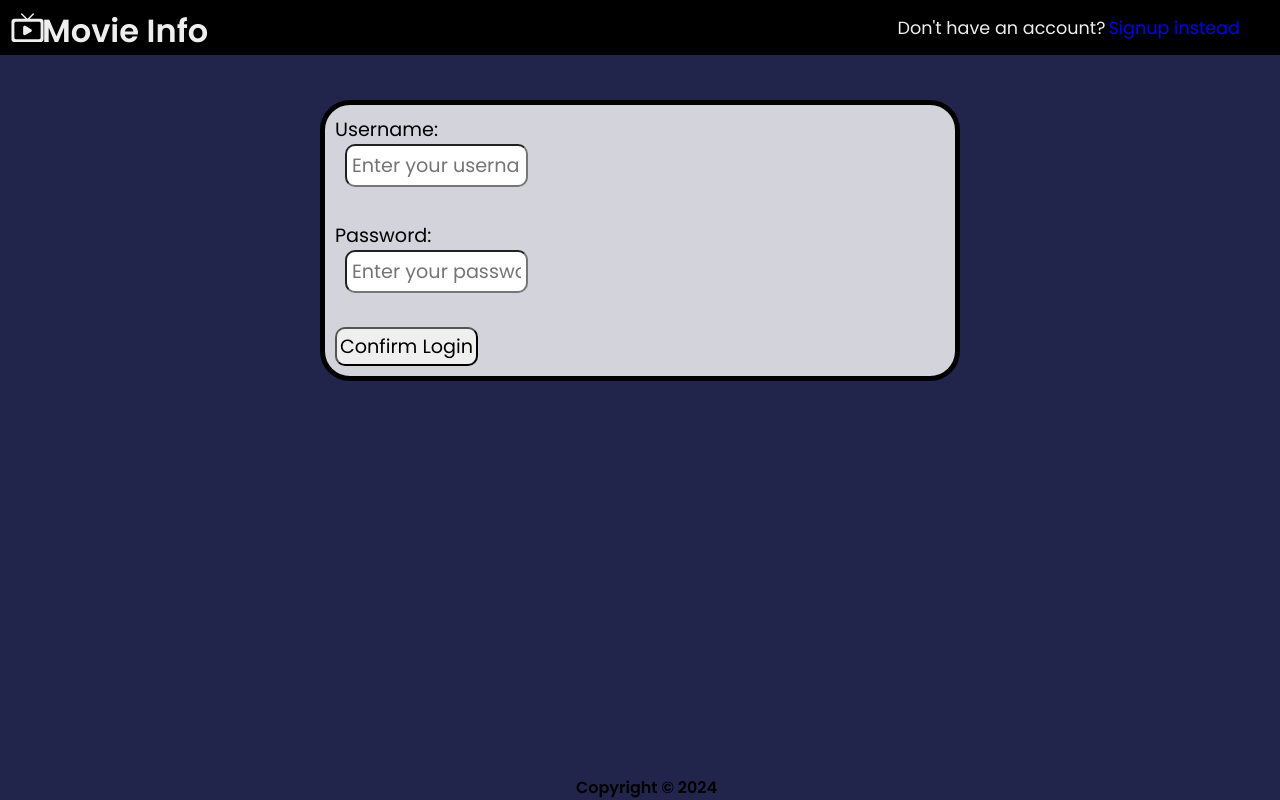
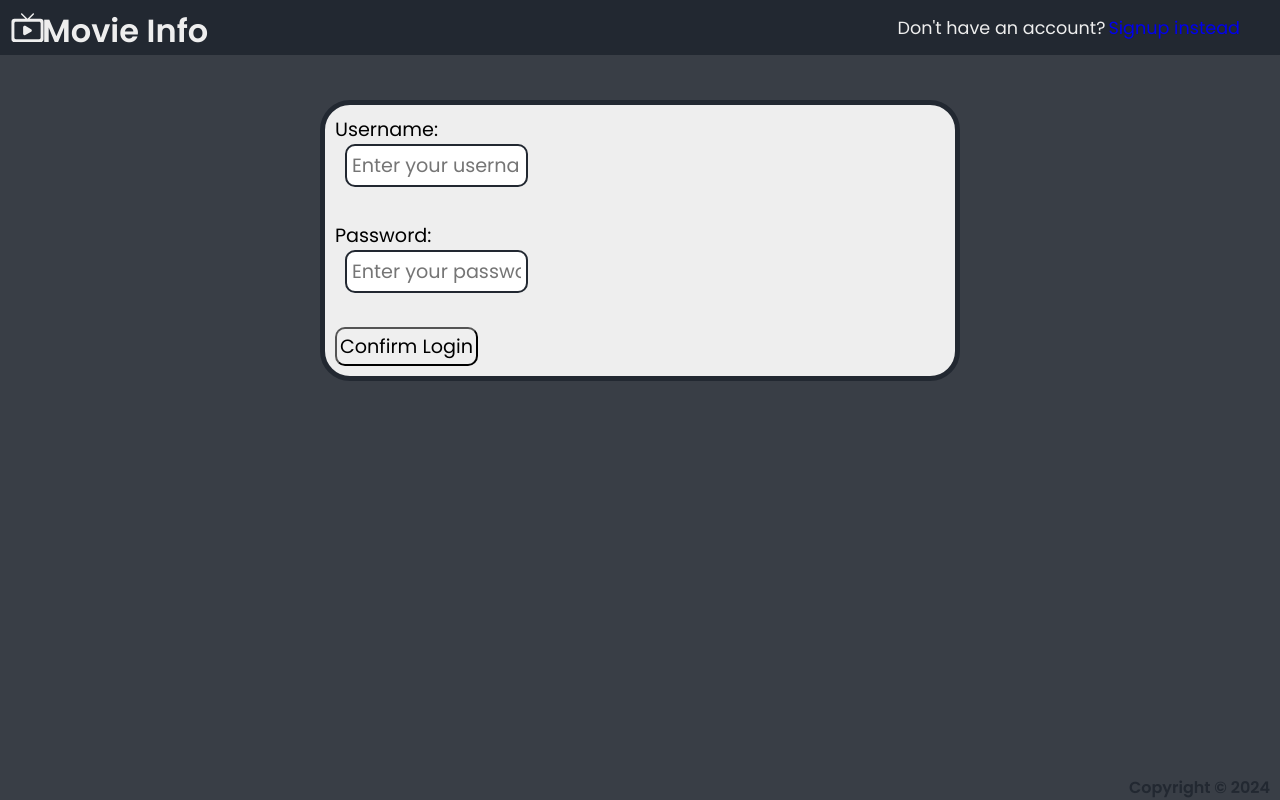
Before and after one commit to ramcharan2410/movieinfo, a React (Create React App) app in the folder client/: page /login in a window 1280 px wide. Built offline with nearby package versions, Linux system fonts and the light colour scheme.

Commit message:
updated styles

```diff
--- a/client/src/components/Footer/footer.css
+++ b/client/src/components/Footer/footer.css
@@ -3,20 +3,15 @@
     margin: 0;
     padding: 0;
 }
-
-body {
-    display: block;
-}
-
 .footer {
     display: block;
-    color: black;
+    background-color: #222831;
+    color: #393E46;
     font: inherit;
     font-weight: bold;
     position: fixed;
     bottom: 0;
     min-height: 6vh;
-    background-color: #373b69;
     width: 100%;
     padding: 10px;
     display: flex;
@@ -35,13 +30,13 @@ body {
     border: none;
     cursor: pointer;
     background-color: #eee;
-    color: #333;
+    color: #222831;
     border-radius: 5px;
     transition: background-color 0.3s, color 0.3s;
 }
 
 .custom-pagination button:hover {
-    background-color: #22254b;
+    background-color: #00ADB5;
     color: #eee;
 }
 
@@ -50,7 +45,3 @@ body {
     margin: 0 5px;
     color: #eee;
 }
-
-.footer-copyright {
-    color: #eee;
-}
--- a/client/src/components/Header/Header.js
+++ b/client/src/components/Header/Header.js
@@ -1,4 +1,6 @@
 import React from 'react'
+import { useNavigate } from 'react-router-dom'
+import LiveTvRoundedIcon from '@mui/icons-material/LiveTvRounded'
 import './header.css'
 
 const Header = (props) => {
@@ -30,8 +32,9 @@ const Header = (props) => {
     TOPRATED,
     UPCOMING,
   } = urls
-
+  const navigate = useNavigate()
   const handleCategoryChange = async (e) => {
+    setCurrentPage(1)
     setSelectedCategory(e.target.value)
     if (selectedCategory === '') {
       await getMovies(DISCOVER)
@@ -63,17 +66,13 @@ const Header = (props) => {
       await getMovies(SEARCHAPI + e.target.value)
     }
   }
-
+  const handleLogOut = (e) => {
+    navigate('/login')
+  }
   return (
     <div className="header">
-      <div
-        className="title"
-        onClick={(e) => {
-          handleHomeClick(e)
-        }}
-      >
-        MovieInfo.com
-      </div>
+      <LiveTvRoundedIcon fontSize="large" />
+      <div className="title">MovieInfo</div>
       <button className="home" onClick={handleHomeClick}>
         Home
       </button>
@@ -97,6 +96,9 @@ const Header = (props) => {
           handleSearchChange(e)
         }}
       />
+      <button className="logout" onClick={(e) => handleLogOut(e)}>
+        Logout
+      </button>
     </div>
   )
 }
--- a/client/src/components/Header/header.css
+++ b/client/src/components/Header/header.css
@@ -1,27 +1,17 @@
-@import url("https://fonts.googleapis.com/css2?family=Poppins:wght@200;400;600&display=swap");
-
 * {
     box-sizing: border-box;
     margin: 0;
     padding: 0;
 }
-
-body {
-    background-color: #22254b;
-    font-family: "Poppins", sans-serif;
-}
-
-.title {
-    font-size: 2rem;
+.header{
+    font: inherit;
+    background-color: #222831;
     color: #eee;
-}
-.header{
-    background-color: #373b69;
     width: 100%;
     position: fixed;
     z-index: 1;
     display: flex;
-    justify-content: space-around;
+    justify-content: space-between;
     align-items: center;
     flex-direction: row;
     flex-wrap: wrap;
@@ -36,12 +26,9 @@ body {
     cursor: pointer;
     transition: background-color 0.3s, color 0.3s;
 }
-.header button:hover{
-    background-color: #373b69;
+.home:hover{
+    background-color: #00ADB5;
     color: #eee;
-}
-.select-container {
-    position: relative;
 }
 
 select {
@@ -50,16 +37,31 @@ select {
     border-radius: 10px;
     padding: 5px;
     cursor: pointer;
-    min-width: 150px;
+    max-width: fit-content;
     margin-right: 50px;
 }
 select option {
     font-family: "Poppins", sans-serif;
     font-size: 1rem;
-    cursor: pointer;
 }
 .header input:focus,
 .header select:focus {
     outline: none;
     border: 2px solid #eee;
 }
+input{
+    border: 2px #eee solid;
+    color: #eee;
+}
+.logout {
+    font: inherit;
+    padding: 3px;
+    border-radius: 10px;
+    cursor: pointer;
+    margin-right: 10px;
+}
+
+.logout:hover {
+    background-color: red;
+    color: #eee;
+}
--- a/client/src/components/Home/home.css
+++ b/client/src/components/Home/home.css
@@ -2,10 +2,10 @@
 
 * {
     box-sizing: border-box;
+    padding: 0;
+    margin: 0;
 }
 
 body {
-    background-color: #22254b;
     font-family: "Poppins", sans-serif;
-    margin: 0;
 }
--- a/client/src/components/Login/login.css
+++ b/client/src/components/Login/login.css
@@ -8,11 +8,12 @@
 
 body {
     font-family: "Poppins", sans-serif;
+    background-color: #393E46;
     max-height: 100vh;
 }
 
 .login-navbar{
-    background-color: black;
+    background-color: #222831;
     color: #eee;
     width: 100%;
     position: fixed;
@@ -45,8 +46,8 @@ body {
     color: blue;
 }
 .login-form {
-    background-color: rgba(255, 255, 255, 0.8);
-    border: 5px solid black;
+    background-color: #EEEEEE;
+    border: 5px solid #222831;
     width: 50%;
     margin: 0 auto;
     margin-top: 100px;
@@ -60,6 +61,8 @@ input {
     font: inherit;
     padding: 5px;
     align-items: center;
+    border: 2px solid #222831;
+    color: #222831;
     border-radius: 10px;
     margin-left: 10px;
     margin-bottom: 5px;
@@ -82,17 +85,18 @@ input[type="password"] {
 }
 
 .login-button:hover {
-    background-color: green;
+    background-color: #00ADB5;
     color: #eee;
 }
 .errorLabel, .user-not-found, .invalid-password{
     color:red;
 }
 .login-footer {
-    color: black;
+    color: #222831;
     font: inherit;
     font-weight: bold;
     position: fixed;
     bottom: 0;
-    left: 45%;
+    right: 0;
+    margin-right: 10px;
 }
--- a/client/src/components/Main/main.css
+++ b/client/src/components/Main/main.css
@@ -3,6 +3,7 @@
     margin: 0;
     padding: 0;
 }
-.main-content{
-
+.main{
+    font: inherit;
+    background-color: #393E46;
 }
--- a/client/src/components/MovieItem/movieItem.css
+++ b/client/src/components/MovieItem/movieItem.css
@@ -1,24 +1,17 @@
-@import url("https://fonts.googleapis.com/css2?family=Poppins:wght@200;400;600&display=swap");
 * {
     box-sizing: border-box;
     margin: 0;
     padding: 0;
 }
-
-body {
-    background-color: #22254b;
-    font-family: "Poppins", sans-serif;
-    margin: 0;
-}
 .movie-item {
-    background-color: #373b69;
+    background-color: black;
     border-radius: 20px;
-    box-shadow: 0 4px 5px rgba(0, 0, 0, 0.2);
     overflow: hidden;
     position: relative;
     margin: 1rem;
     width: 275px;
     height: 475px;
+    border: #222831 2px solid;
 }
 
 .movie-item img {
@@ -56,7 +49,7 @@ body {
 }
 
 .overview {
-    background-color: #373b69;
+    background-color: #393E46;
     color: #eee;
     padding: 2rem;
     position: absolute;
@@ -69,6 +62,23 @@ body {
     transition: transform 0.3s ease-in;
 }
 
+.overview::-webkit-scrollbar {
+    width: 7px;
+}
+
+.overview::-webkit-scrollbar-track {
+    background: #393E46;
+}
+
+.overview::-webkit-scrollbar-thumb {
+    background: #222831;
+    border-radius: 4px;
+    height: 4px;
+}
+
+.overview::-webkit-scrollbar-thumb:hover {
+    background: black;
+}
 .movie-item:hover .overview {
     transform: translateY(0);
 }
--- a/client/src/components/MovieList/movieList.css
+++ b/client/src/components/MovieList/movieList.css
@@ -1,15 +1,9 @@
-@import url("https://fonts.googleapis.com/css2?family=Poppins:wght@200;400;600&display=swap");
-
 * {
     box-sizing: border-box;
     margin: 0;
     padding: 0;
 }
 
-body {
-    background-color: #22254b;
-    font-family: "Poppins", sans-serif;
-}
 .movie-list{
     display: grid;
     grid-template-columns: 1fr 1fr 1fr 1fr;
--- a/client/src/components/Signup/signup.css
+++ b/client/src/components/Signup/signup.css
@@ -8,10 +8,11 @@
 
 body {
     font-family: "Poppins", sans-serif;
+    background-color: #393E46;
     max-height: 100vh;
 }
 .signup-navbar {
-    background-color: black;
+    background-color: #222831;
     color: #eee;
     width: 100%;
     position: fixed;
@@ -45,8 +46,8 @@ body {
     color: blue;
 }
 .signup-form{
-    background-color: rgba(255, 255, 255, 0.8);
-    border: 5px solid black;
+    background-color: #eee;
+    border: 5px solid #222831;
     width: 50%;
     margin: 0 auto;
     margin-top: 100px;
@@ -59,6 +60,8 @@ input{
     font: inherit;
     padding: 5px;
     align-items: center;
+    border: 2px solid #222831;
+    color: #222831;
     border-radius: 10px;
     margin-left: 10px;
     margin-bottom: 5px;
@@ -80,17 +83,18 @@ input[type="password"] {
     cursor: pointer;
 }
 .signup-button:hover{
-    background-color: green;
+    background-color: #00ADB5;
     color: #eee;
 }
 .errorLabel, .user-exists, .email-exists{
     color: red;
 }
 .signup-footer {
-    color: black;
+    color: #222831;
     font: inherit;
     font-weight: bold;
     position: fixed;
     bottom: 0;
-    left: 45%;
+    right: 0;
+    margin-right: 10px;
 }
```
